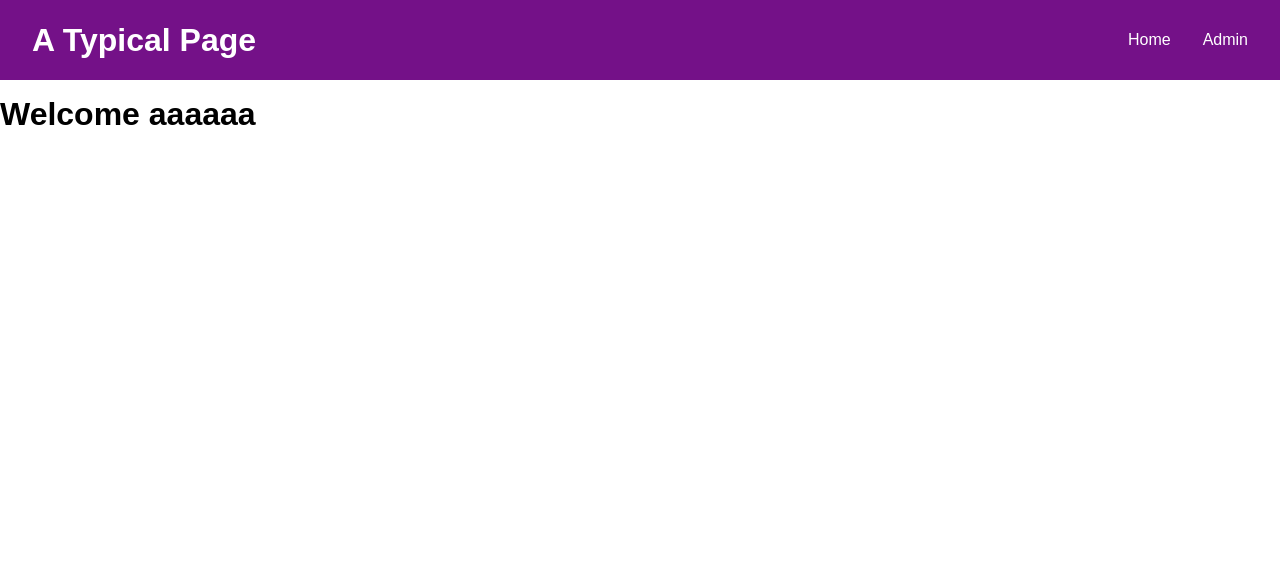
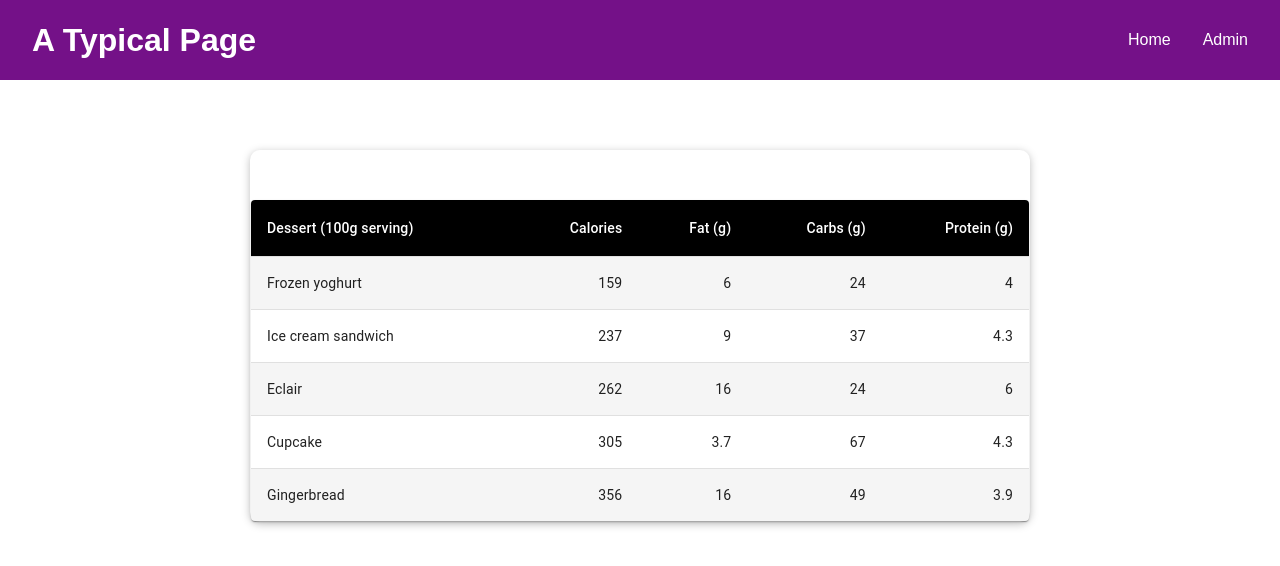
Before and after one commit to TuncG/React-Admin-web-page, a React (Create React App) app: page /AdminP in a window 1280 px wide. Shown: the top 566 px of the page. Built offline with nearby package versions, Linux system fonts and the light colour scheme.

Commit message:
Table styled and placed

```diff
--- a/package.json
+++ b/package.json
@@ -3,6 +3,9 @@
   "version": "0.1.0",
   "private": true,
   "dependencies": {
+    "@emotion/react": "^11.7.1",
+    "@emotion/styled": "^11.6.0",
+    "@mui/material": "^5.2.7",
     "@testing-library/jest-dom": "^5.11.6",
     "@testing-library/react": "^11.2.2",
     "@testing-library/user-event": "^12.5.0",
--- a/src/components/AdminPage/AdminPage.js
+++ b/src/components/AdminPage/AdminPage.js
@@ -1,9 +1,17 @@
 import React from "react";
 import Card from "../UI/Card/Card";
+import CustomizedTables from "../UI/Table/Table";
+import classes from "./AdminPage.module.css";
 
 const AdminPage = (props) => {
   console.log("heeeeeeeeeeeeee");
-  return <h1>Welcome aaaaaa</h1>;
+  return (
+    <div>
+      <div className={classes["table-margins"]}>
+        <CustomizedTables />
+      </div>
+    </div>
+  );
 };
 
 export default AdminPage;
--- /dev/null
+++ b/src/components/AdminPage/AdminPage.module.css
@@ -0,0 +1,7 @@
+.table-margins {
+  margin: 150px 250px 50px 250px;
+  box-shadow: 0 2px 8px rgba(0, 0, 0, 0.26);
+  border-radius: 10px;
+  padding: 50px 1px 1px 1px;
+  text-align: center;
+}
--- a/src/components/UI/Table/Table.js
+++ b/src/components/UI/Table/Table.js
@@ -40,7 +40,7 @@ const rows = [
   createData("Gingerbread", 356, 16.0, 49, 3.9),
 ];
 
-const Table = (props) => {
+const CustomizedTables = () => {
   return (
     <TableContainer component={Paper}>
       <Table sx={{ minWidth: 700 }} aria-label="customized table">
@@ -71,4 +71,4 @@ const Table = (props) => {
   );
 };
 
-export default Table;
+export default CustomizedTables;
```
Also changed, not shown: 2 other files (tests, documents, lock files or other folders).
